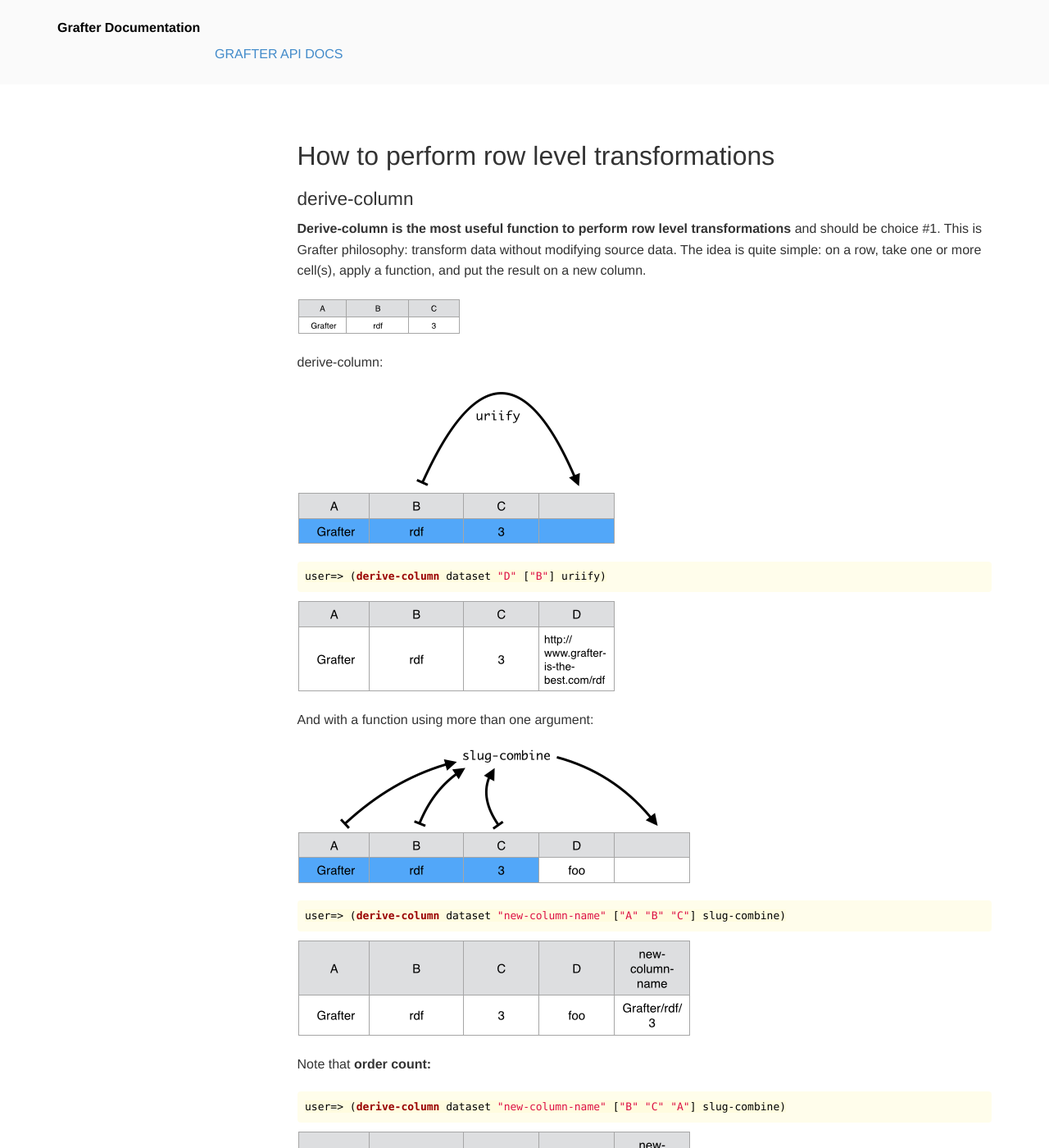
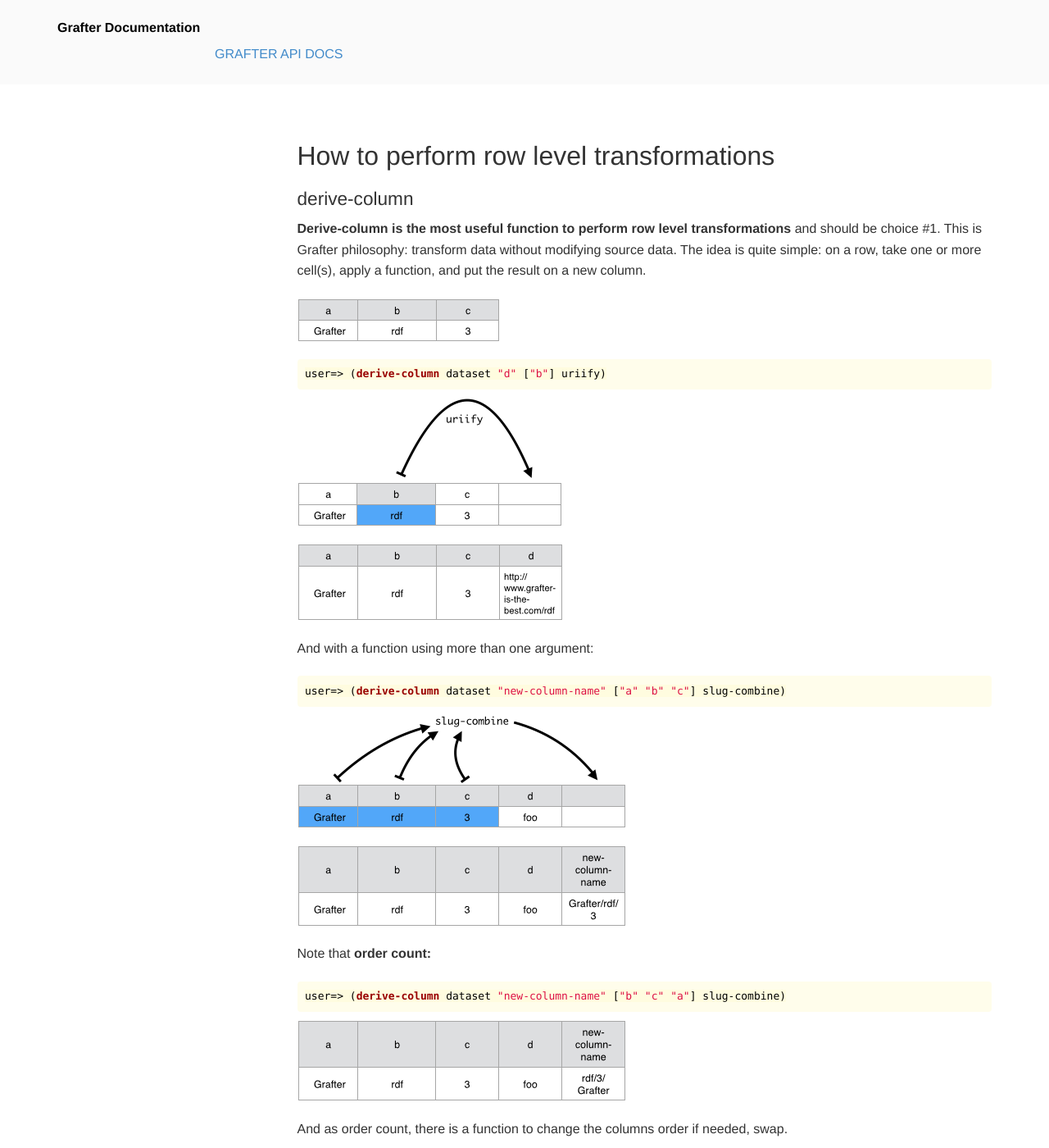
Before and after one commit to Swirrl/grafter-docs, a Jekyll site: the page built from _howto/220_row_level_transformations.md, in a window 1280 px wide and 1400 px high. Shown: the whole window at 82% size. Built offline with Jekyll 4.4.1, drawn with Linux system fonts in a browser that asks for light colours; some of the changed text lies outside the part shown.

Commit message:
updated all the doc with lower-cased datasets

```diff
--- a/_howto/220_row_level_transformations.md
+++ b/_howto/220_row_level_transformations.md
@@ -11,16 +11,13 @@
 
 ![Data Screenshot](/assets/210_convert_cell_level_values_0.png)
 
-  derive-column:
+{% highlight clojure %}
 
+user=> (derive-column dataset "d" ["b"] uriify)
+
+{% endhighlight %}
 
 ![Data Screenshot](/assets/220_row_level_transformations_1.png)
-
-{% highlight clojure %}
-
-user=> (derive-column dataset "D" ["B"] uriify)
-
-{% endhighlight %}
 
 
 ![Data Screenshot](/assets/220_row_level_transformations_2.png)
@@ -28,13 +25,14 @@
 
 And with a function using more than one argument:
 
+{% highlight clojure %}
+
+user=> (derive-column dataset "new-column-name" ["a" "b" "c"] slug-combine)
+
+{% endhighlight %}
+
 ![Data Screenshot](/assets/220_row_level_transformations_3.png)
 
-{% highlight clojure %}
-
-user=> (derive-column dataset "new-column-name" ["A" "B" "C"] slug-combine)
-
-{% endhighlight %}
 
 ![Data Screenshot](/assets/220_row_level_transformations_4.png)
 
@@ -42,7 +40,7 @@
 
 {% highlight clojure %}
 
-user=> (derive-column dataset "new-column-name" ["B" "C" "A"] slug-combine)
+user=> (derive-column dataset "new-column-name" ["b" "c" "a"] slug-combine)
 
 {% endhighlight %}
 
@@ -55,7 +53,7 @@
 
 {% highlight clojure %}
 
-user=> (swap dataset "B" "D")
+user=> (swap dataset "b" "d")
 
 {% endhighlight %}
 
@@ -68,7 +66,7 @@
 
 {% highlight clojure %}
 
-user=> (swap dataset "B" "D" "D" "A")
+user=> (swap dataset "b" "d" "d" "a")
 
 {% endhighlight %}
 
```
Also changed, not shown: assets/101_tranformation_1.png, assets/101_tranformation_2.png, assets/101_tranformation_3.png, assets/210_convert_cell_level_values_0.png, assets/210_convert_cell_level_values_1.png, assets/210_convert_cell_level_values_2.png, assets/220_row_level_transformations_1.png, assets/220_row_level_transformations_2.png, assets/220_row_level_transformations_3.png, assets/220_row_level_transformations_4.png, assets/220_row_level_transformations_42.png, assets/220_row_level_transformations_5.png, assets/220_row_level_transformations_6.png, assets/220_row_level_transformations_7.png, 5 more files.
